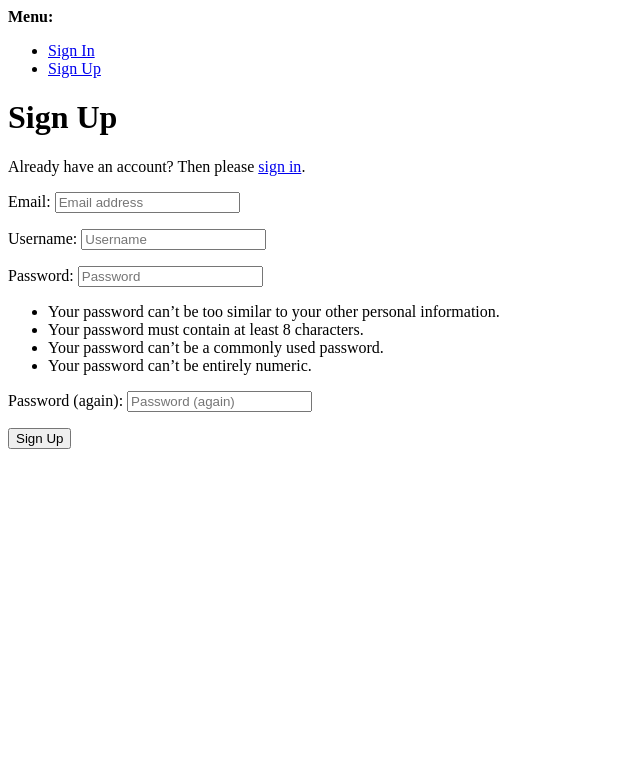
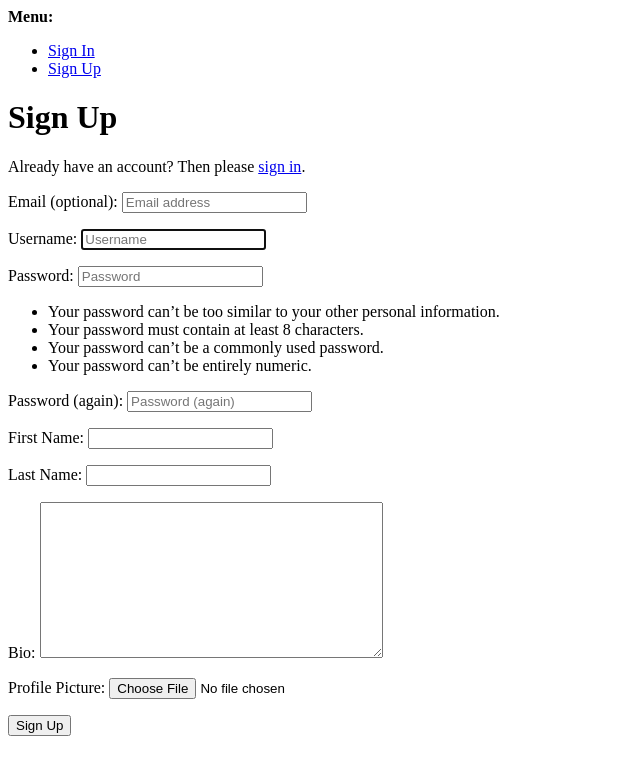
Before and after one commit to StefanShivarov/litcircle, a Django app: page /accounts/signup/ in a window 1280 px wide. Shown: the top 775 px of the page, without its empty margins (0-640 px from the left). Run offline with Django 4.2, Linux system fonts and the light colour scheme.

Commit message:
Enhance sign up form with more fields and image uploads

```diff
--- a/requirements.txt
+++ b/requirements.txt
@@ -2,10 +2,12 @@
 certifi==2025.8.3
 cffi==1.17.1
 charset-normalizer==3.4.3
+cloudinary==1.44.1
 crispy-bootstrap5==2025.6
 cryptography==45.0.6
 Django==4.2.23
 django-allauth==65.11.0
+django-cloudinary-storage==0.3.0
 django-crispy-forms==2.4
 idna==3.10
 pillow==11.3.0
@@ -14,6 +16,7 @@
 PyJWT==2.10.1
 python-decouple==3.8
 requests==2.32.5
+six==1.17.0
 sqlparse==0.5.3
 typing_extensions==4.15.0
 urllib3==2.5.0
--- a/templates/home.html
+++ b/templates/home.html
@@ -2,5 +2,5 @@
 
 {% block content %}
 <h1>Welcome back, {{ user.username }}!</h1>
-<img src="{{ user.profile.avatar_url }}" alt="Avatar" width="100">
+<img src="{{ user.profile.image_url }}" alt="Profile picture" width="100">
 {% endblock %}
--- /dev/null
+++ b/users/forms.py
@@ -0,0 +1,28 @@
+from django import forms
+from django.contrib.auth.models import User
+from django.contrib.auth.forms import UserCreationForm
+
+
+class CustomSignupForm(UserCreationForm):
+    first_name = forms.CharField(max_length=30, label='First Name', required=True)
+    last_name = forms.CharField(max_length=30, label='Last Name', required=True)
+    bio = forms.CharField(widget=forms.Textarea, label='Bio', required=False)
+    image_file = forms.ImageField(label='Profile Picture', required=False)
+
+    class Meta:
+        model = User
+        fields = ('username', 'first_name', 'last_name', 'email', 'password1', 'password2', 'bio')
+
+    def signup(self, request, user):
+        user.first_name = self.cleaned_data['first_name']
+        user.last_name = self.cleaned_data['last_name']
+        user.save()
+
+        profile = user.profile
+        profile.bio = self.cleaned_data.get('bio', '')
+        image_file = self.cleaned_data.get('image_file')
+        if image_file:
+            profile.image = image_file
+        profile.save()
+
+        return user
--- a/users/signals.py
+++ b/users/signals.py
@@ -9,7 +9,7 @@
 def update_user_profile(sender, instance, created, **kwargs):
     if created:
         Profile.objects.create(user=instance)
-    else:
+    elif hasattr(instance, 'profile'):
         instance.profile.save()
 
 
@@ -24,6 +24,6 @@
         return
 
     profile = getattr(sociallogin.user, 'profile', None)
-    if profile:
-        profile.avatar_url = picture_url
+    if profile and not profile.image:
+        profile.social_image_url = picture_url
         profile.save()
--- a/users/templates/sign_up.html
+++ b/users/templates/sign_up.html
@@ -4,7 +4,7 @@
 
 {% block content %}
 <h1>Sign Up</h1>
-<form method="post">
+<form method="post" enctype="multipart/form-data">
     {% csrf_token %}
     {{ form|crispy }}
     <button type="submit">Sign Up</button>
```
Also changed, not shown: config/settings.py (+14 -2 lines), users/models.py (+10 -1 lines), users/migrations/0002_rename_avatar_url_profile_social_image_url_and_more.py (added).
